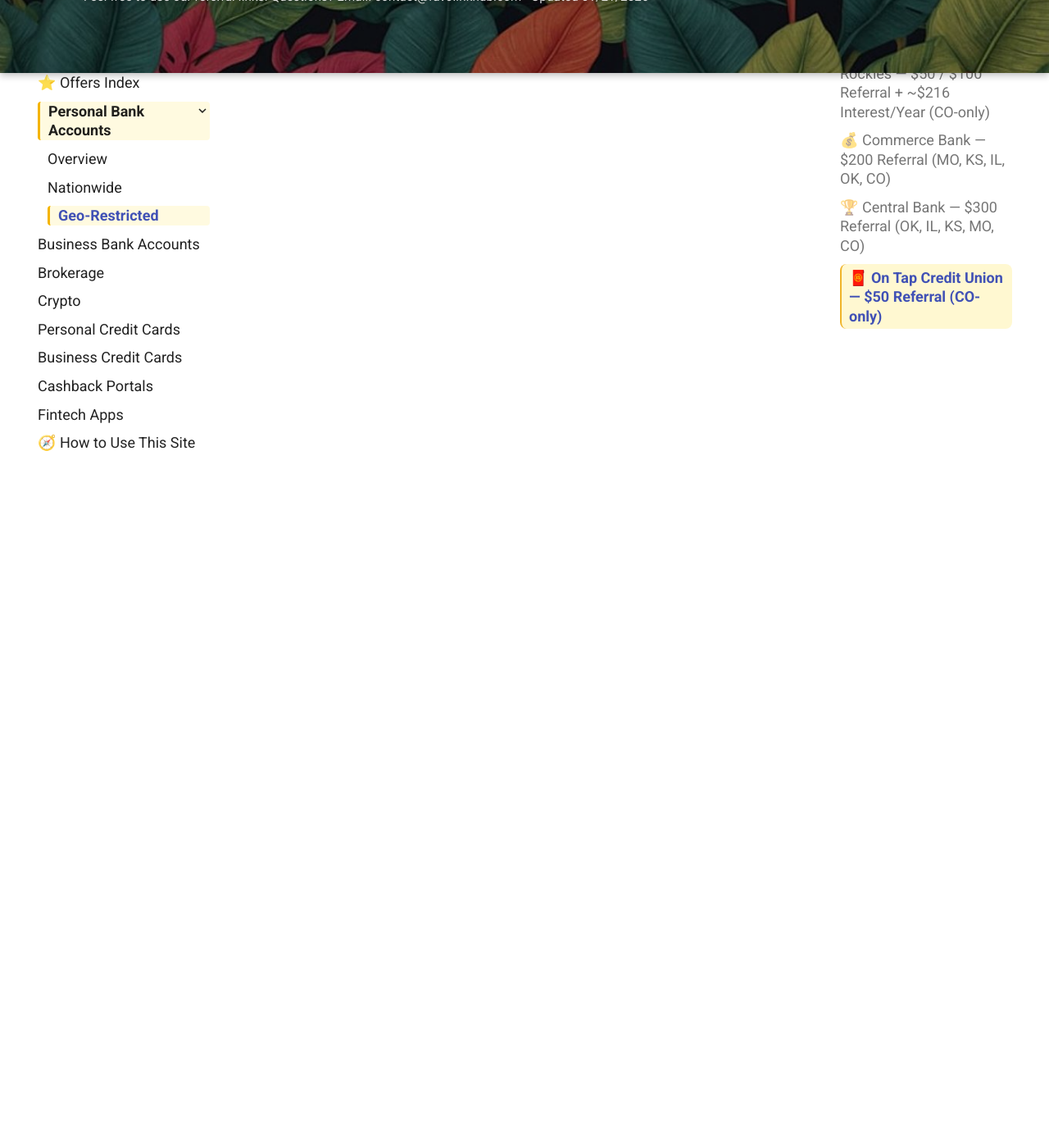
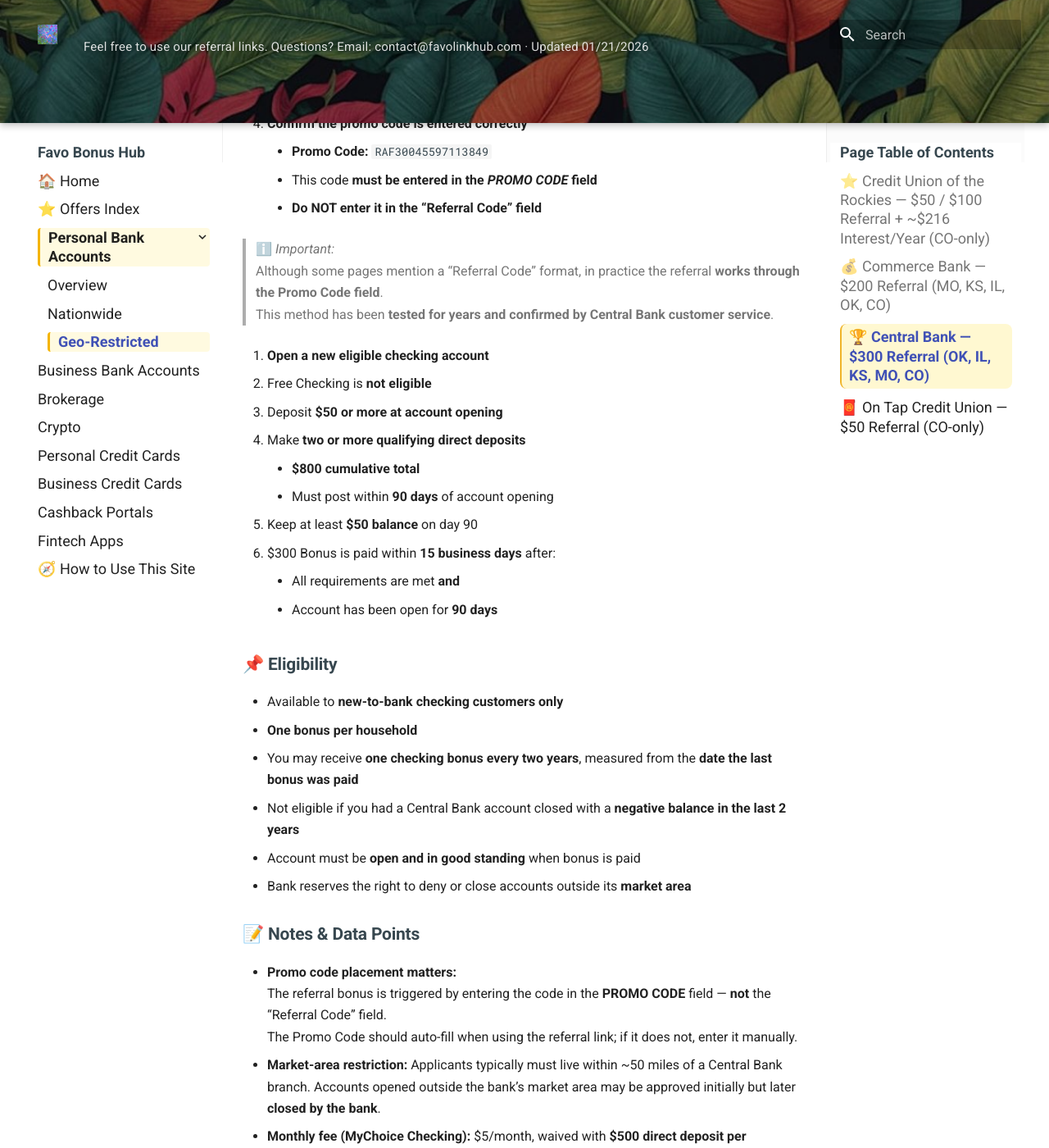
Before and after one commit to whispersofzephyr/favolinkhub-site, an MkDocs documentation site: the page built from docs/personal-bank-geo.md, in a window 1280 px wide and 1400 px high, scrolled down 4029 px. Shown: the whole window at 82% size. Built offline with MkDocs 1.6.1 and Material for MkDocs 9.7.7, drawn with Linux system fonts in a browser that asks for light colours; some of the changed text lies outside the part shown.

Commit message:
Update personal-bank-geo.md

```diff
--- a/docs/personal-bank-geo.md
+++ b/docs/personal-bank-geo.md
@@ -115,9 +115,73 @@ Make sure you **register through ReferLive first** before opening the account
 
 <a id="central-bank"></a>
 ## 🏆 Central Bank — $300 Referral (OK, IL, KS, MO, CO)
+**Available in OK, IL, KS, MO and CO · Expiration: 12/31/2026**
 
-- $50 opening deposit
-- 2 × $250 DDs within 90 days
+> **Quick Summary**
+>
+> - 💰 **$300 checking bonus**
+> - 🏦 Open an **eligible checking account** (excluding Free Checking)
+> - 💸 **2+ qualifying direct deposits totaling $800**
+> - ⏳ Must be completed within **90 days**
+> - 🔐 Account must remain open **90 days**
+> - ⚠️ **Promo code must be entered correctly during application**
+
+### ✅ How to Get the $300 Bonus (Step-by-step)
+
+1. **Start your application using the referral link**
+
+   - [Apply here](https://secure.centralbank.net/refer-a-friend/RAF30045597113849)
+   - The promo code should **auto-populate** during the application, if not, manually input it in the correct field
+   - **Confirm the promo code is entered correctly**
+
+       - **Promo Code:** `RAF30045597113849`
+       - This code **must be entered in the _PROMO CODE_ field**
+       - **Do NOT enter it in the “Referral Code” field**
+
+   > ℹ️ *Important:*
+   > Although some pages mention a “Referral Code” format, in practice the referral **works through the Promo Code field**.
+   > This method has been **tested for years and confirmed by Central Bank customer service**.
+
+2. **Open a new eligible checking account**
+
+   - Free Checking is **not eligible**
+   - Deposit **$50 or more at account opening**
+
+3. Make **two or more qualifying direct deposits**
+
+       - **$800 cumulative total**
+       - Must post within **90 days** of account opening
+
+ 4. Keep at least **$50 balance** on day 90
+
+ 5. $300 Bonus is paid within **15 business days** after:
+
+     - All requirements are met **and**
+     - Account has been open for **90 days**
+
+### 📌 Eligibility
+
+- Available to **new-to-bank checking customers only**
+- **One bonus per household**
+- You may receive **one checking bonus every two years**, measured from the **date the last bonus was paid**
+- Not eligible if you had a Central Bank account closed with a **negative balance in the last 2 years**
+- Account must be **open and in good standing** when bonus is paid
+- Bank reserves the right to deny or close accounts outside its **market area**
+
+### 📝 Notes & Data Points
+
+- **Promo code placement matters:**
+  The referral bonus is triggered by entering the code in the **PROMO CODE** field — **not** the “Referral Code” field.
+  The Promo Code should auto-fill when using the referral link; if it does not, enter it manually.
+- **Market-area restriction:** Applicants typically must live within ~50 miles of a Central Bank branch. Accounts opened outside the bank’s market area may be approved initially but later **closed by the bank**.
+- **Monthly fee (MyChoice Checking):** $5/month, waived with **$500 direct deposit per statement cycle** or **20 debit card transactions**.
+- **Direct deposit:** Real payroll DD appears to be the **safest option**. Some Ally ACH push/pull transactions have reportedly worked, but results are inconsistent.
+- **ChexSystems:** Bank **does pull ChexSystems**, but does not appear overly Chex-sensitive based on reported data points.
+- **Early account closure fee:** $25 if the account is closed within **90 days** (generally irrelevant since the bonus itself requires a 90-day hold).
+- **Advanced tip:** Some users keep a **savings account open ($50 minimum to avoid fees)** after closing checking to maintain an existing relationship and easier future approvals.
+
+### Terms and conditions
+[https://www.centralbank.net/personal/refer/](Terms: https://www.centralbank.net/personal/refer/)
 
 --8<-- "snippets/back-to-list.md"
 
```
